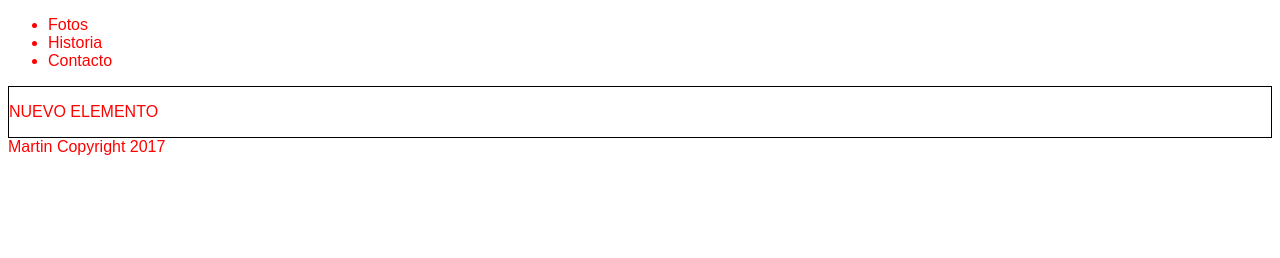
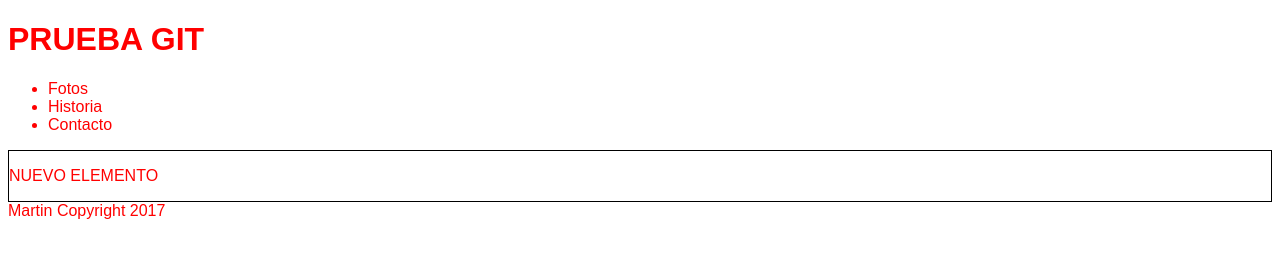
Before and after one commit to marnicsan/intro-git, a plain HTML site: page index.html in a window 1280 px wide. Drawn offline with Linux system fonts and the light colour scheme.

Commit message:
agrega h1

```diff
--- a/index.html
+++ b/index.html
@@ -5,6 +5,9 @@
 	<link rel="stylesheet" href="css/styles.css">
 </head>
 <body>
+	<head>
+		<h1>PRUEBA GIT</h1>
+	</head>
 	<nav>
 		<ul>
 			<li>Fotos</li>
```
